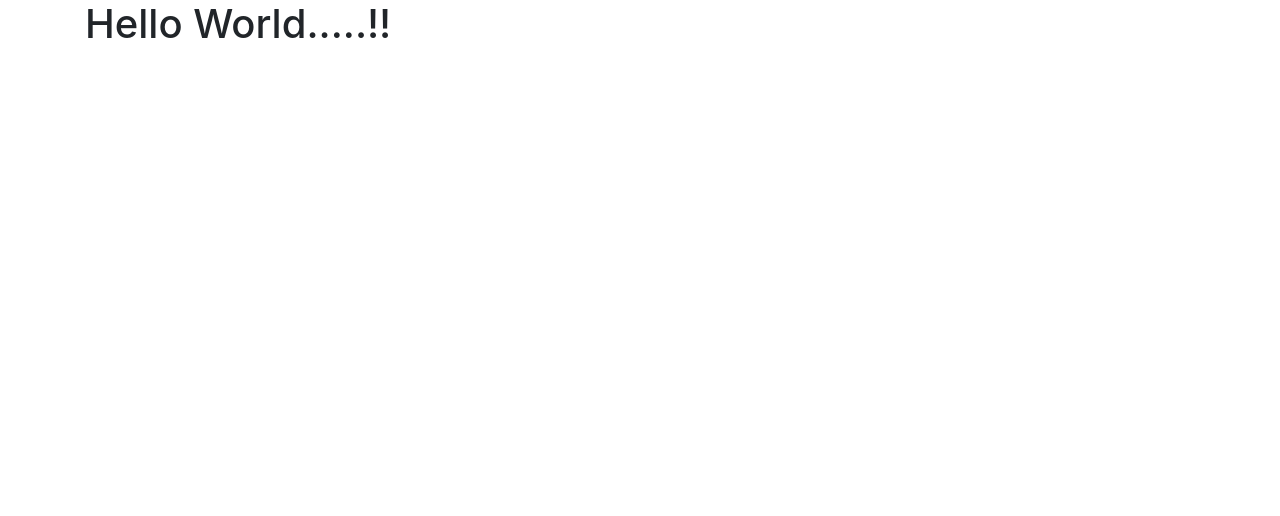
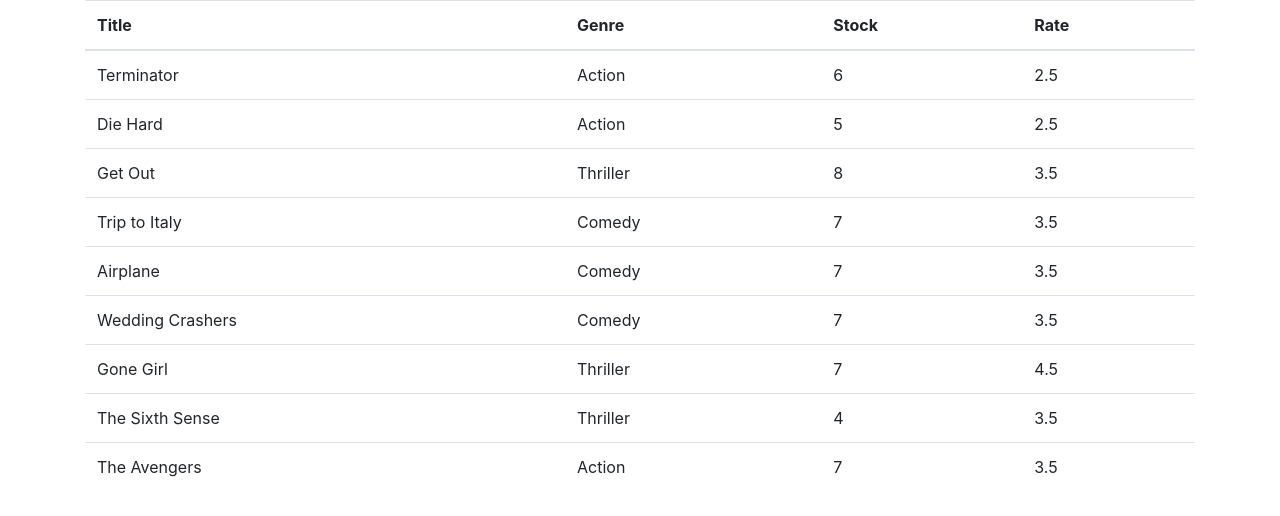
Before and after one commit to Jachrix/Veedly-Rentals, a React (Create React App) app: page / in a window 1280 px wide. Shown: the top 516 px of the page. Built offline with nearby package versions, Linux system fonts and the light colour scheme.

Commit message:
Components: Finished building the Movies Component

```diff
--- a/src/App.js
+++ b/src/App.js
@@ -1,10 +1,11 @@
 //import logo from "./logo.svg";
 import "./App.css";
+import Movies from './components/movie';
 
 function App() {
   return (
     <main className="container">
-      <h1>Hello World.....!!</h1>
+      <Movies/>
     </main>
   );
 }
--- a/src/components/movie.jsx
+++ b/src/components/movie.jsx
@@ -1,9 +1,31 @@
-import React, { Component } from 'react';
+import React, { Component } from "react";
+import { getMovies } from '../services/fakeMovieService';
 
 class Movies extends Component {
-    state = {}
+    state = {
+        movies: getMovies()
+    };
     render() {
-        return ();
+        return <table className="table">
+            <thead>
+                <tr>
+                    <th>Title</th>
+                    <th>Genre</th>
+                    <th>Stock</th>
+                    <th>Rate</th>
+                </tr>
+            </thead>
+            <tbody>
+            { this.state.movies.map(movie => (
+                <tr>
+                    <td>{ movie.title }</td>
+                    <td>{ movie.genre.name }</td>
+                    <td>{ movie.numberInStock }</td>
+                    <td>{ movie.dailyRentalRate }</td>
+                </tr>
+            ))}
+            </tbody>
+        </table>;
     }
 }
 
```
Also changed, not shown: 1 other file (tests, documents, lock files or other folders).
